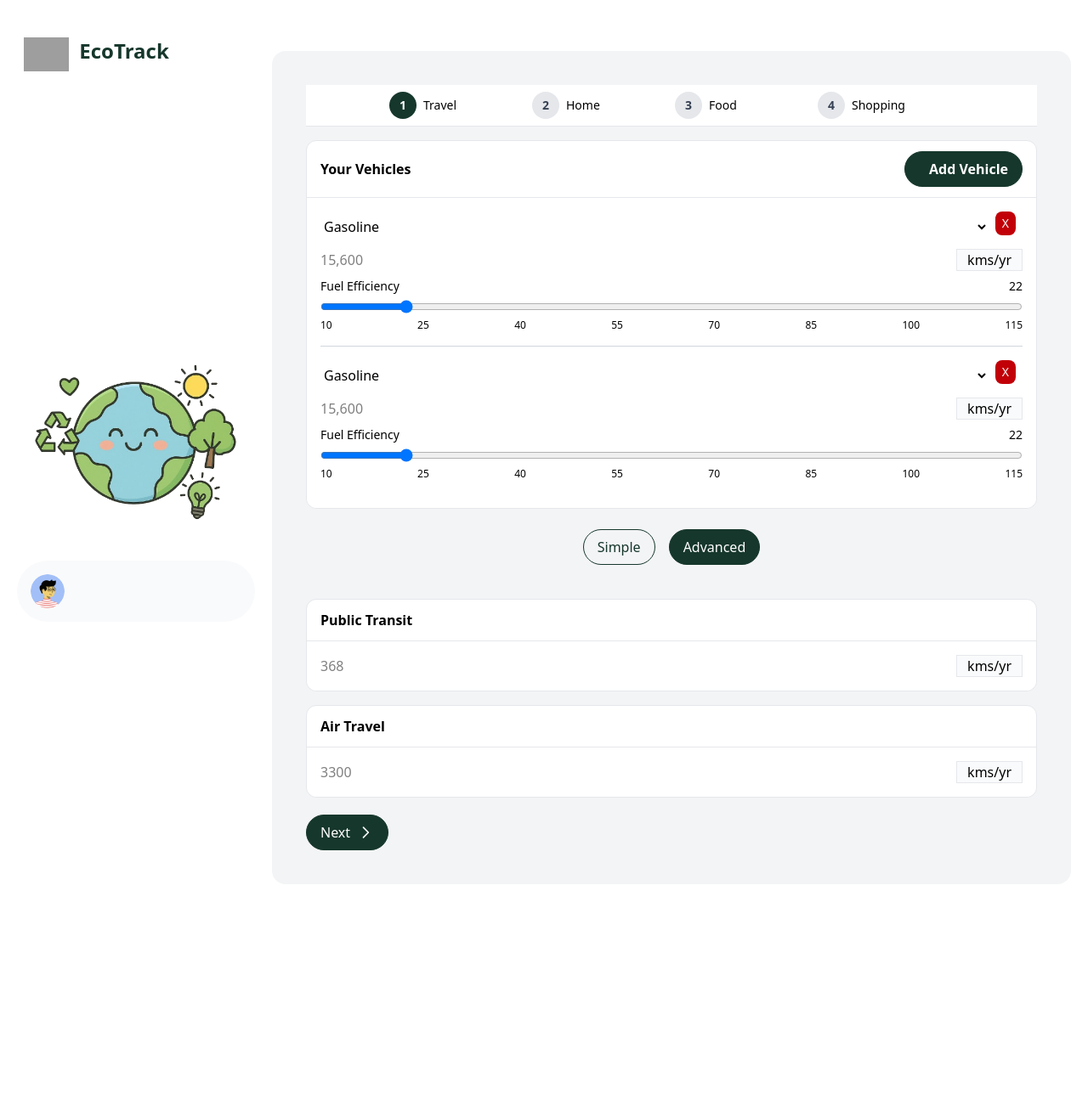
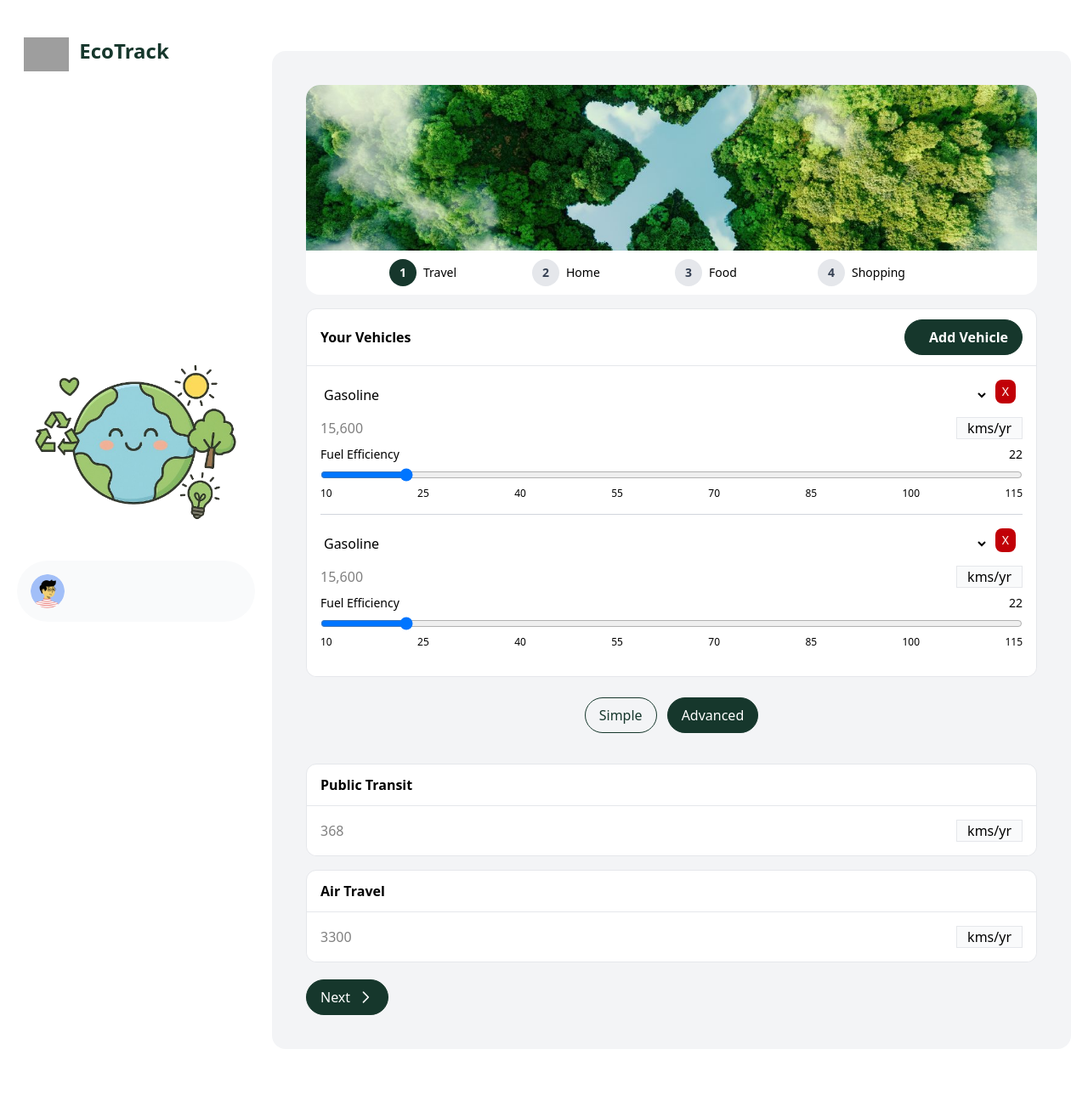
Before and after one commit to AaronJai/CITS3403_PROJECT, a Flask app: template app/templates/add_data.html in a window 1280 px wide. Shown: the whole page at 85% size. Before the commit the page ends 1001 px from the top, so only its background shows below. Run offline with Flask 3, Linux system fonts and the light colour scheme; the template is opened without the code that fills it, so the values that code supplies are empty; grey boxes are pictures that could not be loaded.

Commit message:
feat: Add new color, spacing utilities, animations, and UI improvements to output.css
- Introduced new color and spacing utility classes for consistent styling.
- Added smooth animations for window transitions to enhance user experience.
- Included images to improve visual elements in the UI.
- Adjusted stepper icons for better alignment and appearance.
- Overall improvements create a more fluid and polished interface.

```diff
--- a/app/static/css/output.css
+++ b/app/static/css/output.css
@@ -65,6 +65,7 @@
     --radius-lg: 0.5rem;
     --radius-xl: 0.75rem;
     --radius-2xl: 1rem;
+    --ease-out: cubic-bezier(0, 0, 0.2, 1);
     --ease-in-out: cubic-bezier(0.4, 0, 0.2, 1);
     --default-transition-duration: 150ms;
     --default-transition-timing-function: cubic-bezier(0.4, 0, 0.2, 1);
@@ -308,8 +309,8 @@
   .mb-2 {
     margin-bottom: calc(var(--spacing) * 2);
   }
-  .mb-4 {
-    margin-bottom: calc(var(--spacing) * 4);
+  .mb-3 {
+    margin-bottom: calc(var(--spacing) * 3);
   }
   .mb-6 {
     margin-bottom: calc(var(--spacing) * 6);
@@ -364,6 +365,9 @@
   .h-48 {
     height: calc(var(--spacing) * 48);
   }
+  .h-\[195px\] {
+    height: 195px;
+  }
   .h-full {
     height: 100%;
   }
@@ -458,6 +477,9 @@
   }
   .gap-2 {
     gap: calc(var(--spacing) * 2);
+  }
+  .gap-3 {
+    gap: calc(var(--spacing) * 3);
   }
   .gap-4 {
     gap: calc(var(--spacing) * 4);
@@ -509,6 +531,12 @@
       margin-inline-end: calc(calc(var(--spacing) * 2) * calc(1 - var(--tw-space-x-reverse)));
     }
   }
+  .overflow-hidden {
+    overflow: hidden;
+  }
+  .rounded-2xl {
+    border-radius: var(--radius-2xl);
+  }
   .rounded-full {
     border-radius: calc(infinity * 1px);
   }
@@ -520,6 +548,10 @@
   }
   .rounded-xl {
     border-radius: var(--radius-xl);
+  }
+  .rounded-t-2xl {
+    border-top-left-radius: var(--radius-2xl);
+    border-top-right-radius: var(--radius-2xl);
   }
   .border {
     border-style: var(--tw-border-style);
@@ -1261,19 +1310,41 @@
     display: none;
   }
 }
+.header-image-container {
+  background-size: cover;
+  background-position: top center;
+}
+.animate-bg-slide-down {
+  animation: bgSlideDown 4.5s ease-out forwards;
+}
+@keyframes bgSlideDown {
+  0% {
+    background-position: top center;
+  }
+  100% {
+    background-position: center center;
+  }
+}
 .stepper-active {
   background-color: var(--color-primary) !important;
   color: white !important;
 }
 .stepper-completed {
   background-color: var(--color-green-600) !important;
-  color: white !important;
+  color: transparent !important;
+  box-shadow: 0 2px 8px rgba(0, 0, 0, 0.1);
+  position: relative;
 }
 .stepper-completed::after {
   content: "✓";
+  position: absolute;
+  top: 50%;
+  left: 50%;
+  transform: translate(-50%, -50%);
   display: inline-block;
-  font-size: 1rem;
+  font-size: 1.25rem;
   font-weight: bold;
+  color: white;
 }
 [data-stepper] {
   display: flex;
@@ -1281,21 +1352,6 @@
 }
 [data-stepper-content-item] {
   padding-top: 1rem;
-  border-top: 1px solid #e5e7eb;
-}
-.progress-line {
-  height: 2px;
-  background-color: #e5e7eb;
-  position: relative;
-}
-.progress-line::after {
-  content: '';
-  position: absolute;
-  top: 0;
-  left: 0;
-  height: 100%;
-  background-color: #10b981;
-  transition: width 0.3s ease;
 }
 .panel {
   border: 1px solid #e5e7eb;
@@ -1354,7 +1410,7 @@ ul[class*="flex flex-row gap-x-2"] {
   top: 0;
   background-color: white;
   z-index: 10;
-  padding-top: 0.5rem;
+  padding: 10px;
 }
 [data-stepper-nav-item] {
   flex: 1;
@@ -1507,13 +1563,10 @@ ul[class*="flex flex-row gap-x-2"] {
   inherits: false;
   initial-value: 0 0 #0000;
 }
-@property --tw-duration {
-  syntax: "*";
-  inherits: false;
-}
-@property --tw-ease {
-  syntax: "*";
-  inherits: false;
+@property --tw-outline-style {
+  syntax: "*";
+  inherits: false;
+  initial-value: solid;
 }
 @property --tw-blur {
   syntax: "*";
@@ -1565,6 +1618,14 @@ ul[class*="flex flex-row gap-x-2"] {
   initial-value: 100%;
 }
 @property --tw-drop-shadow-size {
+  syntax: "*";
+  inherits: false;
+}
+@property --tw-duration {
+  syntax: "*";
+  inherits: false;
+}
+@property --tw-ease {
   syntax: "*";
   inherits: false;
 }
@@ -1598,8 +1659,7 @@ ul[class*="flex flex-row gap-x-2"] {
       --tw-ring-offset-width: 0px;
       --tw-ring-offset-color: #fff;
       --tw-ring-offset-shadow: 0 0 #0000;
-      --tw-duration: initial;
-      --tw-ease: initial;
+      --tw-outline-style: solid;
       --tw-blur: initial;
       --tw-brightness: initial;
       --tw-contrast: initial;
@@ -1613,6 +1673,8 @@ ul[class*="flex flex-row gap-x-2"] {
       --tw-drop-shadow-color: initial;
       --tw-drop-shadow-alpha: 100%;
       --tw-drop-shadow-size: initial;
-    }
-  }
-}
+      --tw-duration: initial;
+      --tw-ease: initial;
+    }
+  }
+}
--- a/app/static/js/add-data.js
+++ b/app/static/js/add-data.js
@@ -25,12 +25,20 @@ document.addEventListener('DOMContentLoaded', function () {
     function goToStep(index) {
         currentIndex = index;
         updateStepper();
+        window.scrollTo({
+            top: 0,
+            behavior: 'smooth' // Smooth scrolling for better UX
+        });
     }
 
     function goToPrevStep() {
         if (currentIndex > 1) {
             currentIndex--;
             updateStepper();
+            window.scrollTo({
+                top: 0,
+                behavior: 'smooth'
+            });
         }
     }
 
@@ -38,6 +46,10 @@ document.addEventListener('DOMContentLoaded', function () {
         if (currentIndex < totalSteps) {
             currentIndex++;
             updateStepper();
+            window.scrollTo({
+                top: 0,
+                behavior: 'smooth'
+            });
         }
     }
 
@@ -64,6 +76,17 @@ document.addEventListener('DOMContentLoaded', function () {
             else if (stepNumber < currentIndex) {
                 circle.classList.add('stepper-completed');
                 circle.classList.remove('bg-gray-200', 'text-gray-700');
+            }
+
+            const headerImageContainer = document.getElementById('stepper-header-image-container');
+            if (headerImageContainer) {
+                const newSrc = headerImageContainer.getAttribute(`data-step-${currentIndex}`);
+                if (newSrc) {
+                    headerImageContainer.style.backgroundImage = `url(${newSrc})`;
+                    headerImageContainer.classList.remove('animate-bg-slide-down');
+                    void headerImageContainer.offsetWidth; // Force reflow to restart animation
+                    headerImageContainer.classList.add('animate-bg-slide-down');
+                }
             }
         });
 
--- a/app/templates/add_data.html
+++ b/app/templates/add_data.html
@@ -11,6 +11,15 @@
 <!-- Stepper -->
 <div data-stepper='{"currentIndex": 1}' class="w-full">
   <!-- Stepper Nav -->
+  <div class="relative overflow-hidden rounded-2xl">
+    <div id="stepper-header-image-container"
+      data-step-1="{{ url_for('static', filename='assets/images/travel-header.png') }}"
+      data-step-2="{{ url_for('static', filename='assets/images/home-header.png') }}"
+      data-step-3="{{ url_for('static', filename='assets/images/food-header.png') }}"
+      data-step-4="{{ url_for('static', filename='assets/images/shopping-header.png') }}"
+      style="background-image: url('{{ url_for('static', filename='assets/images/travel-header.png') }}');"
+      class="w-full h-[195px] header-image-container rounded-t-2xl animate-bg-slide-down">
+    </div>
     <ul class="relative flex flex-row gap-x-2 justify-center pb-2">
       <li class="group flex flex-1 shrink basis-0 items-center gap-x-2 cursor-pointer"
         data-stepper-nav-item='{ "index": 1 }'>
@@ -64,6 +73,7 @@
         </span>
       </li>
     </ul>
+  </div>
   <!-- End Stepper Nav -->
 
   <!-- Stepper Content -->
@@ -86,7 +96,7 @@
       </div>
 
       <!-- Public Transit Section -->
-      <div class="flex justify-center gap-4 mb-4">
+      <div class="flex justify-center gap-3 mb-3">
         <button type="button" id="show-simple"
           class="flex items-center gap-2 border border-primary rounded-full px-4 py-2 cursor-pointer text-primary bg-transparents">
           Simple
```
Also changed, not shown: other parts of app/static/css/output.css (+32 -0 lines), app/static/css/styles.css (+27 -20 lines), app/static/assets/images/food-header.png (added), app/static/assets/images/home-header.png (added), app/static/assets/images/shopping-header.png (added), app/static/assets/images/travel-header.png (added). Lines whose indentation alone changed are shown as unchanged.
